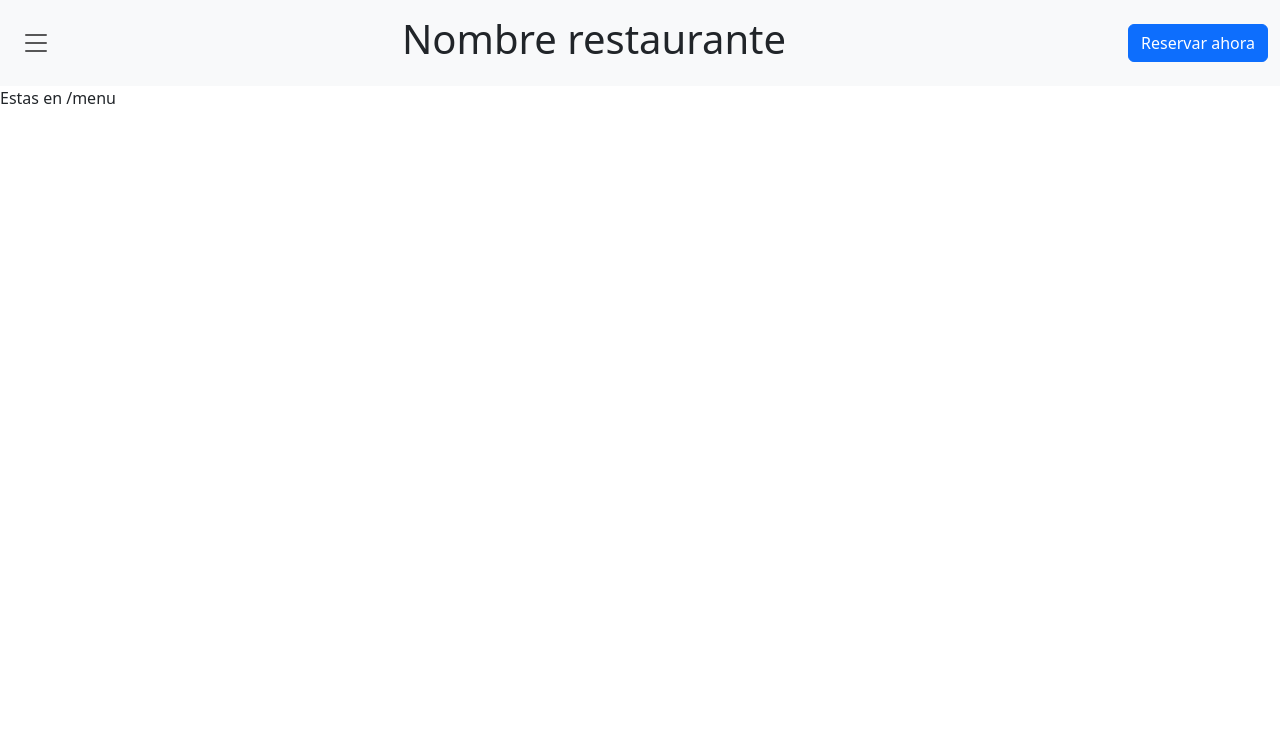
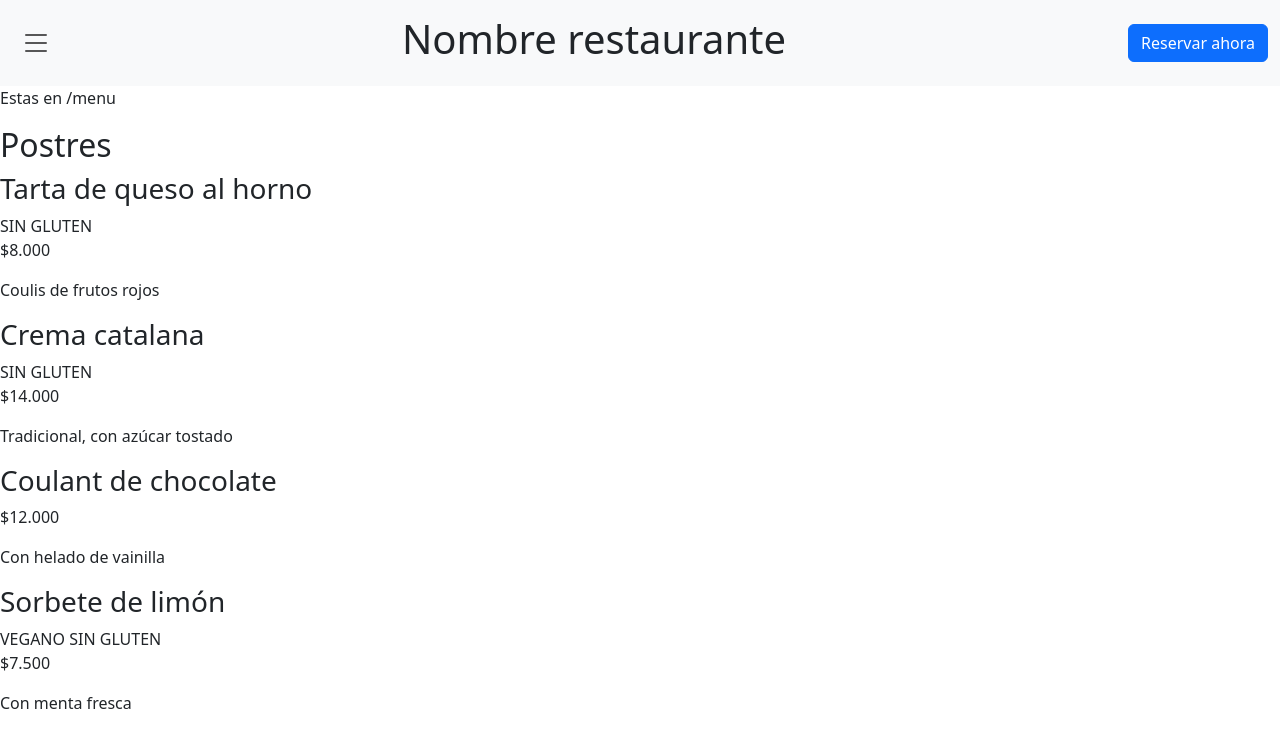
Before and after one commit to Sponton-Lucas/Proyecto-Final-IDS, a Flask app: page /menu in a window 1280 px wide. Shown: the top 748 px of the page. Run offline with Flask 3, Linux system fonts and the light colour scheme.

Commit message:
creacion de nueva rama y  menu seccion 12 en HTML #137

```diff
--- a/front-end/templates/menu.html
+++ b/front-end/templates/menu.html
@@ -5,5 +5,45 @@
 {% block content %}
 
 <p>Estas en /menu</p>
+<body>
 
+ <h2> Postres</h2>
+
+ <div>
+    <div>
+     <h3> Tarta de queso al horno</h3>
+     <span>SIN GLUTEN</span>
+    </div>
+    <p>$8.000</p>
+ </div>
+ <p>Coulis de frutos rojos</p>
+
+ <div>
+    <div>
+     <h3> Crema catalana</h3>
+     <span>SIN GLUTEN</span>
+    </div>
+    <p>$14.000</p>
+ </div>
+ <p>Tradicional, con azúcar tostado </p>
+
+ <div>
+    <div>
+     <h3> Coulant de chocolate</h3>
+    </div>
+    <p>$12.000</p>
+ </div>
+ <p>Con helado de vainilla</p>
+
+ <div>
+    <div>
+     <h3>Sorbete de limón</h3>
+     <span>VEGANO</span>
+     <span>SIN GLUTEN</span>
+    </div>
+    <p>$7.500</p>
+    </div>
+    <p>Con menta fresca </p>
+
+</body>
 {% endblock %}
```
